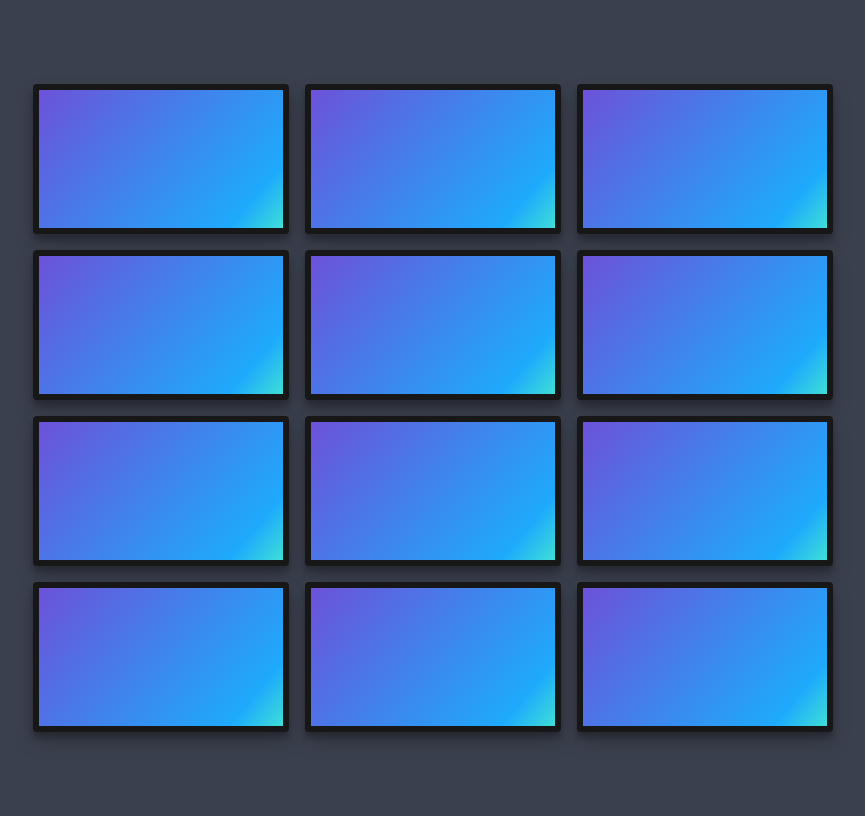
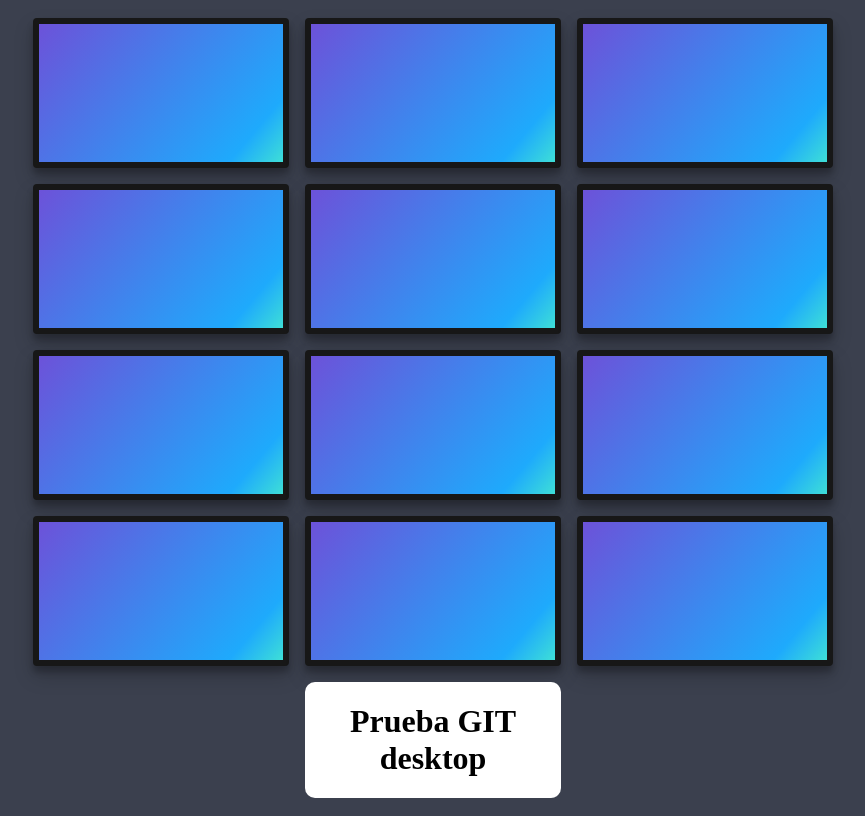
Before and after one commit to fjramirezg/udemy-git, a plain HTML site: page index.html in a window 1280 px wide. Shown: the whole page, without its empty margins (207-1072 px from the left). Drawn offline with Linux system fonts and the light colour scheme.

Commit message:
tercer commit
agregando titulo

```diff
--- a/index.html
+++ b/index.html
@@ -9,6 +9,7 @@
 </head>
 
 <body>
+
     <div class="container">
         <div class="item item1"></div>
         <div class="item item2"></div>
@@ -22,6 +23,9 @@
         <div class="item item4"></div>
         <div class="item item5"></div>
         <div class="item item5"></div>
+        <div class="tittle">
+            <h1>Prueba GIT desktop</h1>
+        </div>
     </div>
 </body>
 
--- a/styles.css
+++ b/styles.css
@@ -14,10 +14,23 @@ body {
 }
 
 .item {
-  background-color: #1EAAFC;
-  background-image: linear-gradient(130deg, #6C52D9 0%, #1EAAFC 85%, #3EDFD7 100%);
-  box-shadow: 0 10px 20px rgba(0,0,0,0.19), 0 6px 6px rgba(0,0,0,0.23);
+  background-color: #1eaafc;
+  background-image: linear-gradient(
+    130deg,
+    #6c52d9 0%,
+    #1eaafc 85%,
+    #3edfd7 100%
+  );
+  box-shadow: 0 10px 20px rgba(0, 0, 0, 0.19), 0 6px 6px rgba(0, 0, 0, 0.23);
   color: #fff;
   border-radius: 4px;
   border: 6px solid #171717;
 }
+
+.tittle {
+  text-align: center;
+  grid-column: 2;
+  grid-row: 5;
+  background-color: #fff;
+  border-radius: 10px;
+}
```
